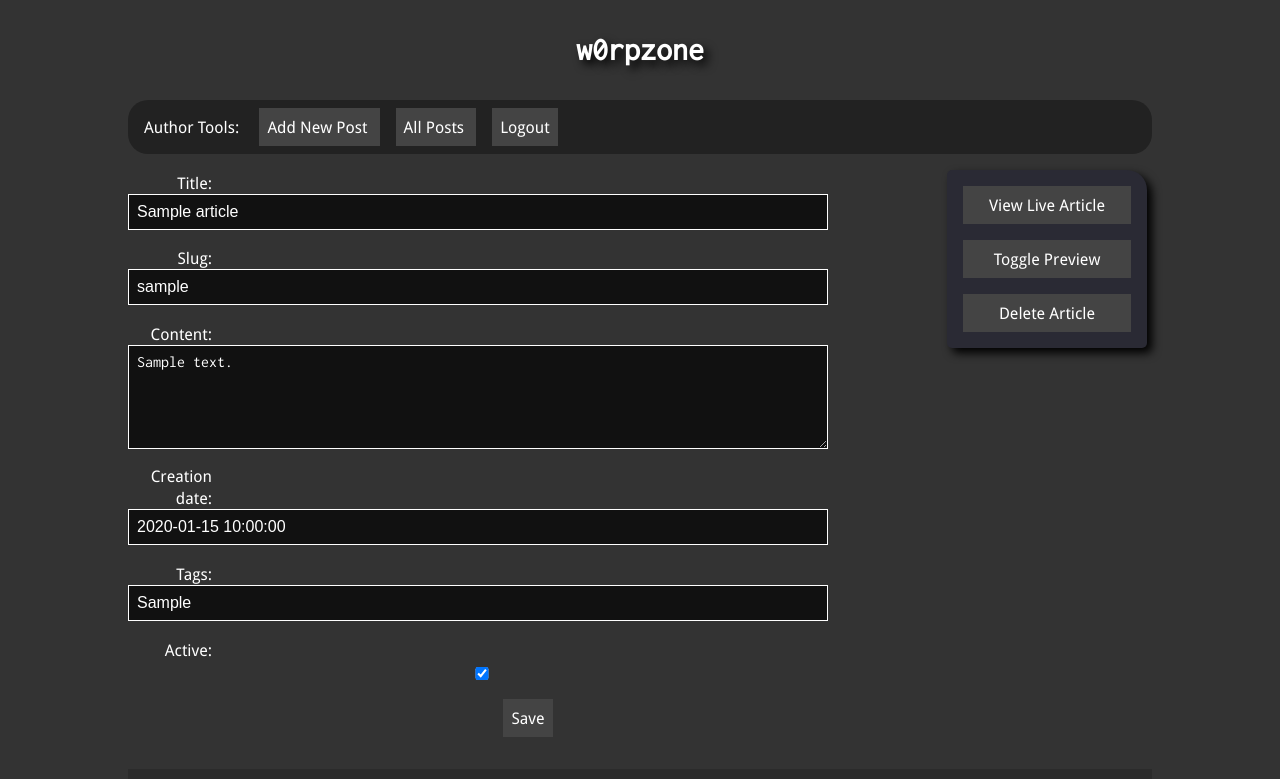
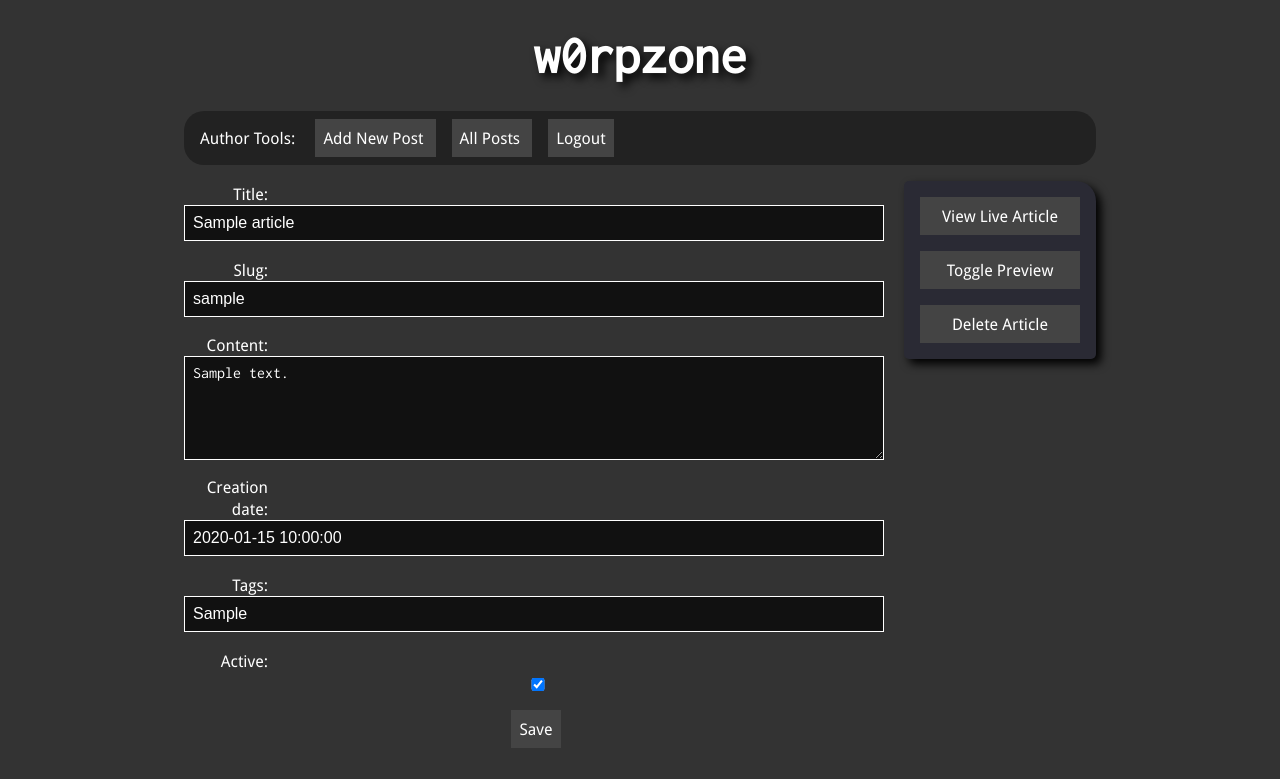
Before and after one commit to w0rp/w0rpzone, a Django app: a page that uses template/global.dj.htm in a window 1280 px wide. Shown: the top 779 px of the page. Run offline with Django 3.2, Linux system fonts and the light colour scheme; a user stored in the database is signed in; tables that the repository leaves empty hold one stand-in row (values such as "Sample post"); some libraries are stand-ins or nearby versions; some web fonts are replaced.

Commit message:
Wildly restructured page styles to make everything more responsive. Pagination and edit styles are broken.

```diff
--- a/media/css/base.css
+++ b/media/css/base.css
@@ -35,6 +35,26 @@ button {
     user-select: none;
 }
 
+h1 {
+    font-size: 1.5em;
+}
+
+h2 {
+    font-size: 1.4em;
+}
+
+h2 {
+    font-size: 1.3em;
+}
+
+h2 {
+    font-size: 1.2em;
+}
+
+h5 {
+    font-size: 1.1em;
+}
+
 button + button,
 a.button + a.button,
 button + a.button,
@@ -47,7 +67,31 @@ pre {
 }
 
 code {
-    font-size: 12pt;
     font-family: "Inconsolata", monospace;
     font-weight: normal;
+
+    /*
+     * Reset the line height to inherit so it inline code spans
+     * don't mess up line height.
+     */
+    line-height: inherit;
 }
+
+/* Tiny screens and up. */
+@media screen {
+    pre > code {
+        font-size: 10pt;
+    }
+}
+
+/* Small size screens and up */
+@media screen and (min-width: 48em) {
+}
+
+/* Medium size screens and up */
+@media screen and (min-width: 58em) {
+}
+
+/* Large screens */
+@media screen and (min-width: 75em) {
+}
--- a/media/css/blog/edit.css
+++ b/media/css/blog/edit.css
@@ -1,7 +1,5 @@
 #main > .post_edit {
     float: left;
-
-    width: 800px;
 }
 
 #main > .post_edit > form {
--- a/media/css/blog/main.css
+++ b/media/css/blog/main.css
@@ -124,43 +124,31 @@ article > header > ul.post_metadata > li.author > .name:before {
 
     article > header > ul.post_metadata > li.creation_date {
         margin-left: 0.25em;
-
-    font-family: monospace;
     }
 
     article > header > ul.post_metadata > li.creation_date
     > .date:before {
-    content: "on ";
+        content: "on";
         font-style: italic;
+        margin-right: 0.4em;
     }
 
     article > header > ul.post_metadata > li.creation_date
     > .time:before {
-    margin-left: 0.5em;
-
-    content: "at ";
+        content: "at";
         font-style: italic;
-}
-
-/* Set the size of the pages in general. */
-
-body > header,
-#main,
-body > footer {
-    width: 1024px;
-
-    margin: 0 auto;
+        margin: 0 0.4em;
     }
 
     /* The blog site header */
-
     body > header .blog_title {
-    margin: 1em 0;
+        margin: 0.5em 0;
 
         text-align: center;
 
         text-shadow: black 5px 5px 10px;
         font-family: "Inconsolata", monospace;
+        font-size: 40pt;
 
         -moz-user-select: none;
         -webkit-user-select: none;
@@ -256,14 +248,9 @@ form > ul > li.error > ul.errorlist > li {
     }
 
     /* Main site sidebar navigation. */
-
     #main > nav {
-    float: right;
-
-    width: 200px;
-
-    padding: 10px;
-    margin: 0 5px 2em 0;
+        padding: 0.5em;
+        margin: 2em 0;
 
         box-shadow: 5px 5px 10px 0 black;
 
@@ -311,3 +301,68 @@ body > header > menu.author_utils > .description {
     body > header > menu.author_utils > .description:after {
         content: ":";
     }
+}
+
+/* Small size screens and up */
+@media screen and (min-width: 48em) {
+}
+
+/* Medium size screens and up */
+@media screen and (min-width: 62em) {
+    /* Set the size of the pages in general. */
+    body > header,
+    #main,
+    body > footer {
+        width: 57em;
+        min-height: 1em;
+
+        margin: 0 auto;
+    }
+
+    #main > div {
+        float: left;
+
+        width: 44em;
+    }
+
+    /* Main site navigation as a sidebar */
+    #main > nav {
+        float: right;
+
+        width: 12em;
+        margin: 0 0 0 1em;
+    }
+
+    #main > nav > aside > ol > li {
+        /* Now the aside are on the side, make the lists vertical */
+        display: list-item;
+    }
+
+    article:not(:first-child) {
+        margin-top: 2em;
+    }
+
+    article {
+        margin: 0 2em 0 0;
+
+        box-shadow: 5px 5px 10px 0 black;
+        border-radius: 20px 5px 5px 5px;
+    }
+
+    input, textarea {
+        border: 1px solid white;
+
+        padding: 0.5em;
+    }
+
+    textarea {
+        /* Stop shrinking when size + padding is hit. */
+        min-height: 2em;
+        /* Enough initial height for 5 lines with padding. */
+        height: 6.5em;
+    }
+}
+
+/* Large screens */
+@media screen and (min-width: 75em) {
+}
--- a/template/blog/include/article.dj.htm
+++ b/template/blog/include/article.dj.htm
@@ -10,15 +10,15 @@
     {% endif %}
     {% if not full_article %}
       {% url "article-detail" slug=article.slug as article_url %}
-      <h2><a class="article_link" href="{{ article_url }}">{{article.title}}</a></h2>
+      <h1><a class="article_link" href="{{ article_url }}">{{article.title}}</a></h1>
     {% else %}
-      <h2>{{ article.title }}</h2>
+      <h1>{{ article.title }}</h1>
     {% endif %}
     <ul class="post_metadata">
       <li class="author"><a class="name">{{ article.author }}</a></li>
       <li class="creation_date">
       {% localtime on %}
-        <span class="date">{{ article.creation_date | date:"d F Y" }}</span>
+        <span class="date">{{ article.creation_date | date:"Y-m-d" }}</span>
         <span class="time">{{ article.creation_date | date:"H:i" }}</span>
       {% endlocaltime %}
       </li>
```
Also changed, not shown: other parts of media/css/blog/main.css (+34 -27 lines), media/css/blog/public.css (+19 -5 lines). Lines whose indentation alone changed are shown as unchanged.
